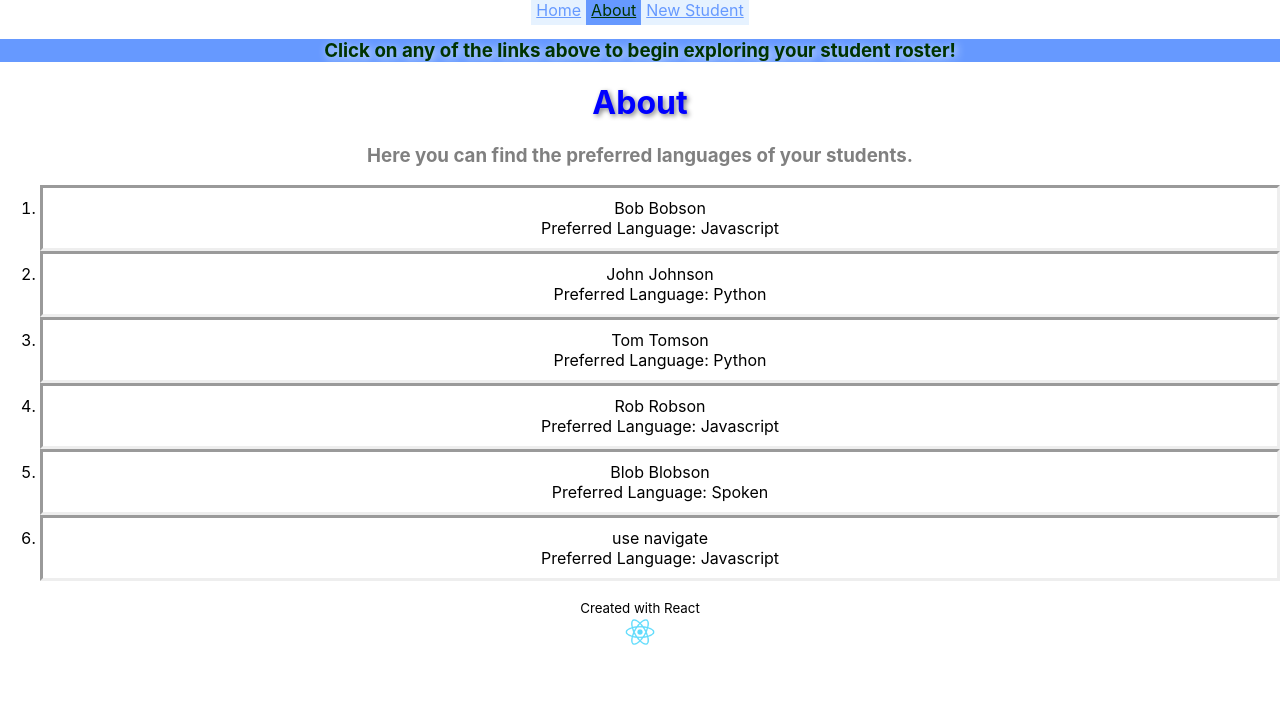
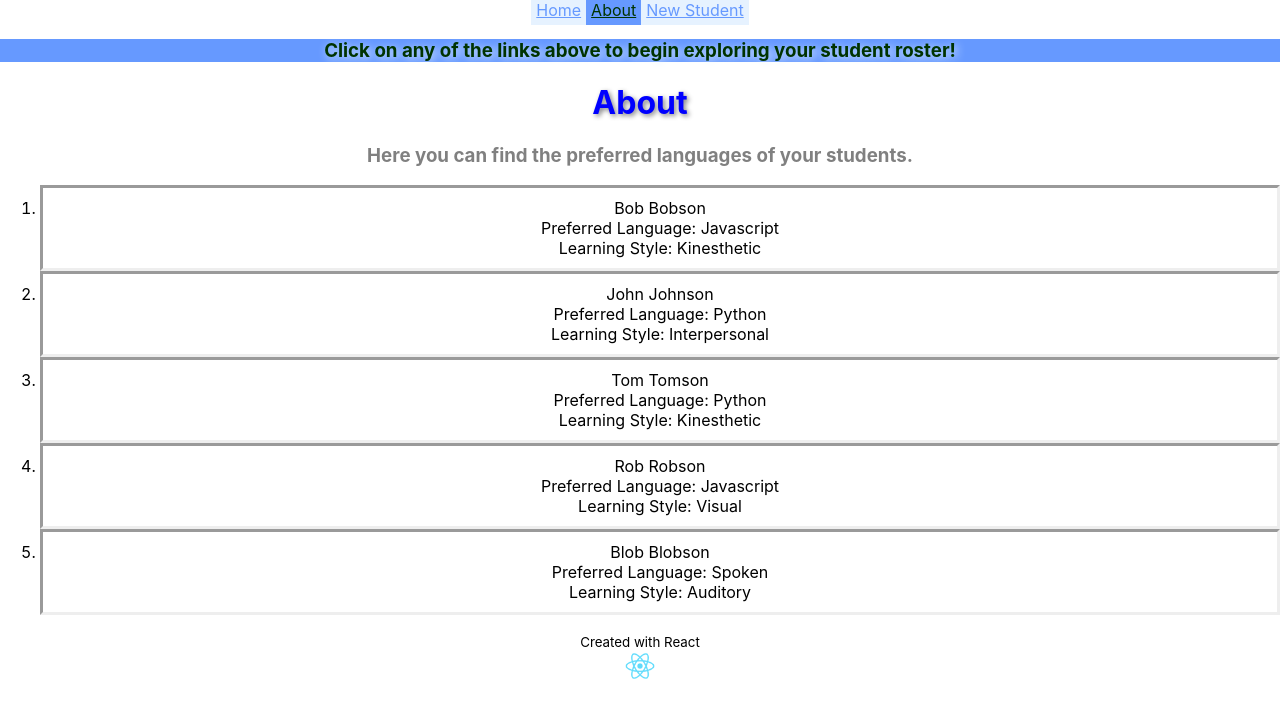
Before and after one commit to clozzi/attendance-app, a React (Create React App) app: page /about in a window 1280 px wide. Shown: the top 718 px of the page. Built offline with nearby package versions, Linux system fonts and the light colour scheme; data requests are answered from the project's data file.

Commit message:
learning styles displayed on about section

```diff
--- a/db.json
+++ b/db.json
@@ -4,41 +4,36 @@
       "id": 1,
       "name": "Bob Bobson",
       "language": "Javascript",
-      "learning-style": "Kinesthetic",
+      "learningStyle": "Kinesthetic",
       "image": "https://cdn.pixabay.com/photo/2023/03/17/16/55/man-7859085_1280.jpg"
     },
     {
       "id": 2,
       "name": "John Johnson",
       "language": "Python",
-      "learning-style": "Interpersonal",
+      "learningStyle": "Interpersonal",
       "image": "https://cdn.pixabay.com/photo/2020/08/31/12/24/mysterious-5532334_640.jpg"
     },
     {
       "id": 3,
       "name": "Tom Tomson",
       "language": "Python",
-      "learning-style": "Kinesthetic",
+      "learningStyle": "Kinesthetic",
       "image": "https://cdn.pixabay.com/photo/2017/08/09/23/59/skeptical-2616245_640.jpg"
     },
     {
       "id": 4,
       "name": "Rob Robson",
       "language": "Javascript",
-      "learning-style": "Visual",
+      "learningStyle": "Visual",
       "image": "https://cdn.pixabay.com/photo/2016/08/11/02/57/headshot-1584735_640.jpg"
     },
     {
       "id": 5,
       "name": "Blob Blobson",
       "language": "Spoken",
-      "learning-style": "Auditory",
+      "learningStyle": "Auditory",
       "image": "https://cdn.pixabay.com/photo/2017/08/25/09/36/dog-2679538_640.jpg"
-    },
-    {
-      "id": 6,
-      "name": "use  navigate",
-      "language": "Javascript"
     }
   ]
 }
--- a/src/About.js
+++ b/src/About.js
@@ -5,7 +5,7 @@ function About() {
     console.log(addStudent)
 
     const studentList = students.map(student => (
-        <li key={student.id}>{student.name}<br />Preferred Language: {student.language}</li>
+        <li key={student.id}>{student.name}<br />Preferred Language: {student.language}<br />Learning Style: {student.learningStyle}</li>
     ))
 
     return (
```
